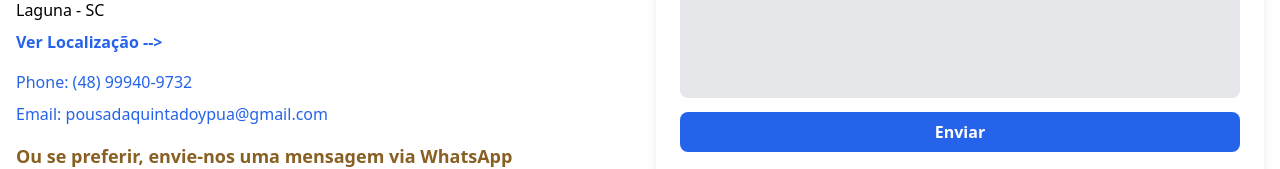
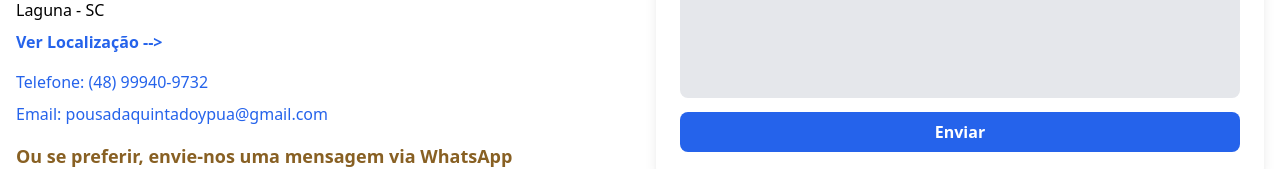
Before and after one commit to SSH-LTDA/frontend-v1, a React (Vite) app: page /contact-us in a window 1280 px wide. Shown: the part 478-647 px from the top of the page. Built offline with nearby package versions, Linux system fonts and the light colour scheme.

Commit message:
text to portuguese

```diff
--- a/src/pages/Contact/index.tsx
+++ b/src/pages/Contact/index.tsx
@@ -42,7 +42,7 @@ const ContactPage: React.FC = () => {
               Ver Localização {"-->"}
             </a>
           </h3>
-          <h3 className="text-base mb-2 text-blue-600">Phone: (48) 99940-9732</h3>
+          <h3 className="text-base mb-2 text-blue-600">Telefone: (48) 99940-9732</h3>
           <h3 className="text-base mb-4 text-blue-600">Email: pousadaquintadoypua@gmail.com</h3>
           <p className="text-lg mb-4 font-bold text-[#886023]">
             Ou se preferir, envie-nos uma mensagem via WhatsApp
```
